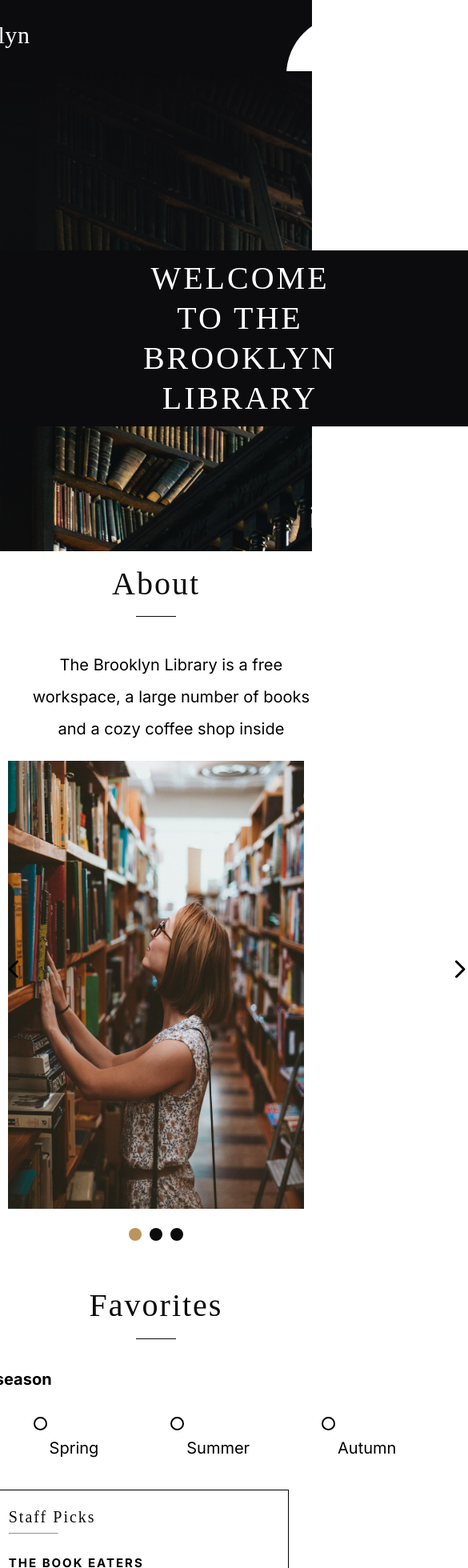
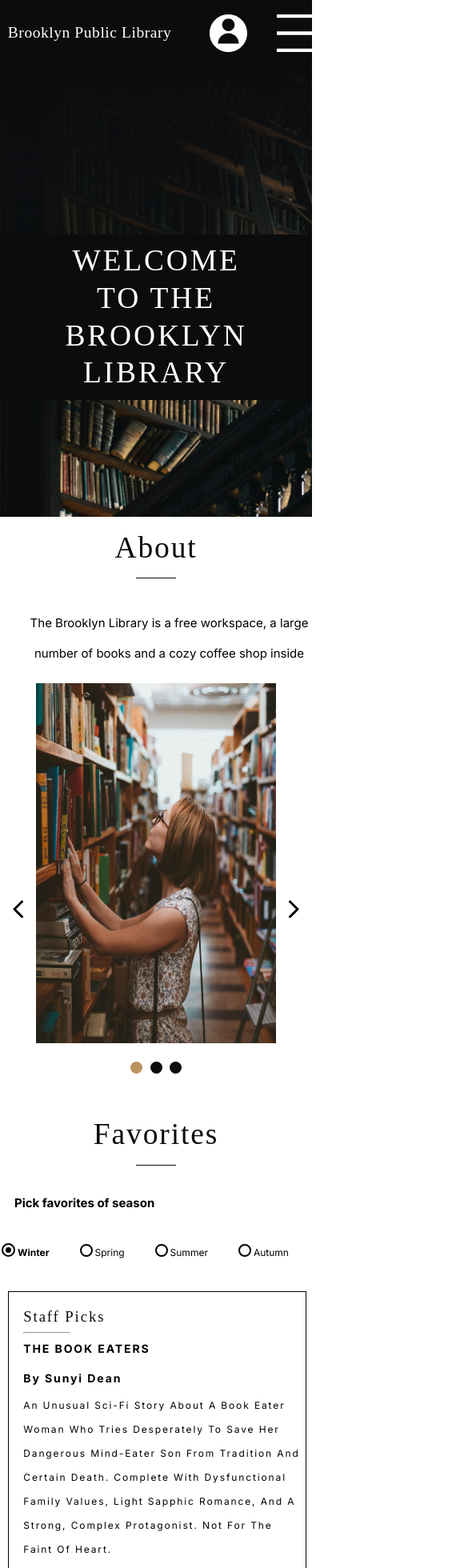
Before and after one commit to Win4esterD/Library, a React (Create React App) app in the folder library/: page / in a window 390 px wide. Shown: the top 1960 px of the page at 80% size, 585 px wide, since content can reach past the window. Built offline with nearby package versions, Linux system fonts and the light colour scheme; the HTML template or start-up script is replaced by a standard one; a web font is replaced by a local one.

Commit message:
feat: implements adaptive and responsive designs for resolutions from 768px until 320px

```diff
--- a/library/src/components/about/about.scss
+++ b/library/src/components/about/about.scss
@@ -30,3 +30,10 @@
     left: 2.4rem;
   }
 }
+
+@media (max-width: 358px){
+  .about__description{
+    left: 0rem;
+    text-align: center;
+  }
+}
--- a/library/src/components/about/carousel/carousel.scss
+++ b/library/src/components/about/carousel/carousel.scss
@@ -87,3 +87,33 @@
   }
 
 }
+
+@media (max-width: 600px){
+  .arrows-wrapper{
+    gap: 29rem;
+  }
+}
+
+@media (max-width: 480px){
+  .carousel{
+    width: 20rem;
+    height: 30rem;
+  }
+
+  .arrows-wrapper {
+    gap: 0rem;
+    justify-content: space-between;
+    width: 92%;
+  }
+}
+
+@media (max-width: 367px){
+  .carousel{
+    width: 17rem;
+    height: 25rem;
+  }
+
+  .arrows-wrapper{
+    top: 27.9rem
+  }
+}
--- a/library/src/components/coffeShop/coffeShop.scss
+++ b/library/src/components/coffeShop/coffeShop.scss
@@ -119,3 +119,20 @@
     margin-top: 3.6rem;
   }
 }
+
+@media (max-width: 484px){
+  .menus{
+    max-width: 95%;
+  }
+}
+
+@media (max-width: 425px){
+  .menu__plate{
+    gap: 0.5rem;
+  }
+
+  .menu{
+    width: 100%;
+    max-width: 100%;
+  }
+}
--- a/library/src/components/contacts/Contacts.jsx
+++ b/library/src/components/contacts/Contacts.jsx
@@ -21,7 +21,9 @@ const Contacts = () => {
               <p className="contacts__adress-and-number">Library Director: <a className="contacts__link contacts__director" href="mailto:AmandaHirst@gmail.com">Amanda Hirst</a></p>
             </div>
           </div>
-          <a className="contacts__map" href="https://www.google.com/maps/place/286+Cadman+Plaza+W,+Brooklyn,+NY+11201,+USA/@40.6952685,-73.9916289,19z/data=!4m6!3m5!1s0x89c25a49b649b8c3:0x6342a2291cea2e!8m2!3d40.6956458!4d-73.9912976!16s%2Fg%2F11s2lgz8ns?entry=ttu"><img src="./assets/img/other/map.png" alt="map" /></a>
+          <a className="contacts__map" href="https://www.google.com/maps/place/286+Cadman+Plaza+W,+Brooklyn,+NY+11201,+USA/@40.6952685,-73.9916289,19z/data=!4m6!3m5!1s0x89c25a49b649b8c3:0x6342a2291cea2e!8m2!3d40.6956458!4d-73.9912976!16s%2Fg%2F11s2lgz8ns?entry=ttu">
+            <img className="contacts__img" src="./assets/img/other/map.png" alt="map" />
+            </a>
         </div>
       </div>
     </section>
--- a/library/src/components/contacts/contacts.scss
+++ b/library/src/components/contacts/contacts.scss
@@ -76,4 +76,25 @@
     position: relative;
     left: 2.22rem;
   }
+
 }
+
+@media (max-width: 744px){
+  .contacts__img{
+    max-width: 100%;
+  }
+}
+
+@media (max-width: 414px){
+  .contacts__adress-header{
+    width: 18rem;
+  }
+
+  .contacts__adress{
+    width: 90%;
+  }
+
+  .contacts__map{
+    left: 1rem;
+  }
+}
--- a/library/src/components/favorites/favorites.scss
+++ b/library/src/components/favorites/favorites.scss
@@ -59,17 +59,6 @@
   top: 0.1rem;
   display: inline;
 }
-
-// .favorites__radio:checked:after{
-//   width: 11px;
-//   height: 11px;
-//   border-radius: 1rem;
-//   background-color: #0C0C0E;
-//   display: flex;
-//   justify-items: center;
-//   align-items: center;
-//   content: '';
-// }
 
 .favorites__radio-label{
   @include sectionDescription();
@@ -252,3 +241,100 @@
     top: -0.3rem;
   }
 }
+
+@media (max-width: 744px){
+  .favorites__pick{
+    text-align: left;
+    right: 0rem;
+    left: 1.2rem;
+    width: 15rem;
+  }
+  .favorites__seasons{
+    gap: 0rem;
+    justify-content: space-between;
+    width: 92%;
+  }
+}
+
+@media (max-width: 600px){
+
+  .favorites__radio-label{
+    padding-left: 0.5rem;
+  }
+
+  .books{
+    padding-left: 10%;
+  }
+
+  .books__book-block{
+    width: 100%;
+  }
+
+  .book__cover{
+    width: 8rem;
+    left: 75%;
+    top: 22.69rem;
+  }
+}
+
+@media (max-width: 526px){
+
+  .book__review{
+    width: 27rem;
+    max-width: 95%;
+  }
+
+  .book__review{
+    font-size: 0.8rem;
+  }
+
+  .book__cover{
+    width: 6rem;
+    top: 25.69rem;
+  }
+
+  .book__name{
+    max-width: 90%;
+  }
+
+  .book__author{
+    max-width: 90%;
+  }
+}
+
+@media (max-width: 460px){
+  .book__review{
+    margin-top: 0rem;
+  }
+
+  .book__name{
+    margin-top: 0rem;
+  }
+
+  .book__author{
+    margin-top: 0rem;
+  }
+}
+
+@media (max-width: 420px){
+  .book__cover{
+    top: 27rem;
+  }
+}
+
+@media (max-width: 395px){
+  .book__review{
+    line-height: 2rem;
+  }
+
+  .favorites__radio-label{
+    font-size: 0.8rem;
+    padding-left: 0.2rem;
+  }
+}
+
+@media (max-width: 365px){
+  .book__cover{
+    left: 73%;
+  }
+}
--- a/library/src/components/footer/footer.scss
+++ b/library/src/components/footer/footer.scss
@@ -126,3 +126,49 @@ footer{
     left: 0rem;
   }
 }
+
+@media (max-width: 744px){
+  .footer__top-side {
+    gap: 0rem;
+    justify-content: space-between;
+    max-width: 95%;
+    width: 95%;
+  }
+
+  .footer__timetable{
+    width: 9.4rem;
+  }
+
+  .footer__downside{
+    gap: 0rem;
+    justify-content: space-between;
+    width: 95%;
+    padding-left: 2.5%;
+  }
+
+  .contacts__map{
+    max-width: 90%;
+  }
+}
+
+@media (max-width: 425px){
+  .footer_adress{
+    font-size: 0.8rem;
+  }
+
+  .footer__timetable{
+    font-size: 0.8rem;
+    width: 100%;
+    max-width: 100%;
+  }
+
+  .footer__school{
+    width: 10rem;
+  }
+}
+
+@media (max-width: 339px){
+  .footer__downside{
+    top: 0rem;
+  }
+}
--- a/library/src/components/header/header.scss
+++ b/library/src/components/header/header.scss
@@ -121,3 +121,24 @@ h1{
     position: relative;
   }
 }
+
+@media (max-width: 744px){
+  .header__aligner {
+    gap: 0rem;
+    justify-content: space-between;
+    max-width: 93%;
+    padding-left: 2.5%;
+  }
+}
+
+@media (max-width: 460px){
+  h1{
+    font-size: 1.3rem;
+  }
+}
+
+@media (max-width: 341px){
+  .header__burger-and-profile{
+    gap: 0.5rem;
+  }
+}
--- a/library/src/components/libraryCard/libraryCard.scss
+++ b/library/src/components/libraryCard/libraryCard.scss
@@ -226,3 +226,49 @@
     margin-top: 2.7rem;
   }
 }
+
+@media (max-width: 642px){
+  .form-block{
+    max-width: 100%;
+    display: flex;
+    flex-direction: column;
+    justify-content: center;
+    align-items: center;
+  }
+
+  .form-border{
+    max-width: 97%;
+  }
+
+  .form-block__header{
+    max-width: 97%;
+  }
+
+  .library-form__inputs{
+    max-width: 97%;
+  }
+
+  .library-form__input{
+    max-width: 92%;
+  }
+
+}
+
+@media (max-width: 397px){
+  .library-form__description{
+    font-size: 1.3rem;
+  }
+
+  .library-form__input{
+    height: 3.7rem;
+  }
+
+  .library-form__input::placeholder{
+    font-size: 1.3rem;
+  }
+
+  .library-form__button{
+    width: 12.2rem;
+    font-size: 1rem;
+  }
+}
--- a/library/src/components/welcome/welcome.css
+++ b/library/src/components/welcome/welcome.css
@@ -11,6 +11,7 @@
   background: #0C0C0E;
   display: flex;
   width: 37.5rem;
+  max-width: 100vw;
   height: 13.75rem;
   justify-content: center;
   align-items: center;
@@ -49,3 +50,9 @@
     background-image: url('../../../public/assets/img/backgrounds/welcome-tablet.png');
   }
 }
+
+/* @media (max-width: 600px){
+  .greetings__background{
+    max-width: 100vw;
+  }
+} */
--- a/library/src/index.css
+++ b/library/src/index.css
@@ -21,3 +21,9 @@ a:hover{
   text-decoration: underline;
   color: #BB945F;
 }
+
+@media (max-width: 526px){
+  html{
+    font-size: 15px;
+  }
+}
--- a/library/src/styles/mixins.scss
+++ b/library/src/styles/mixins.scss
@@ -30,6 +30,10 @@
   font-style: normal;
   font-weight: 400;
   line-height: 2.5rem;
+
+  @media (max-width: 494px){
+    font-size: 1rem;
+  }
 }
 
 @mixin bookFont($fontWeight){
```
